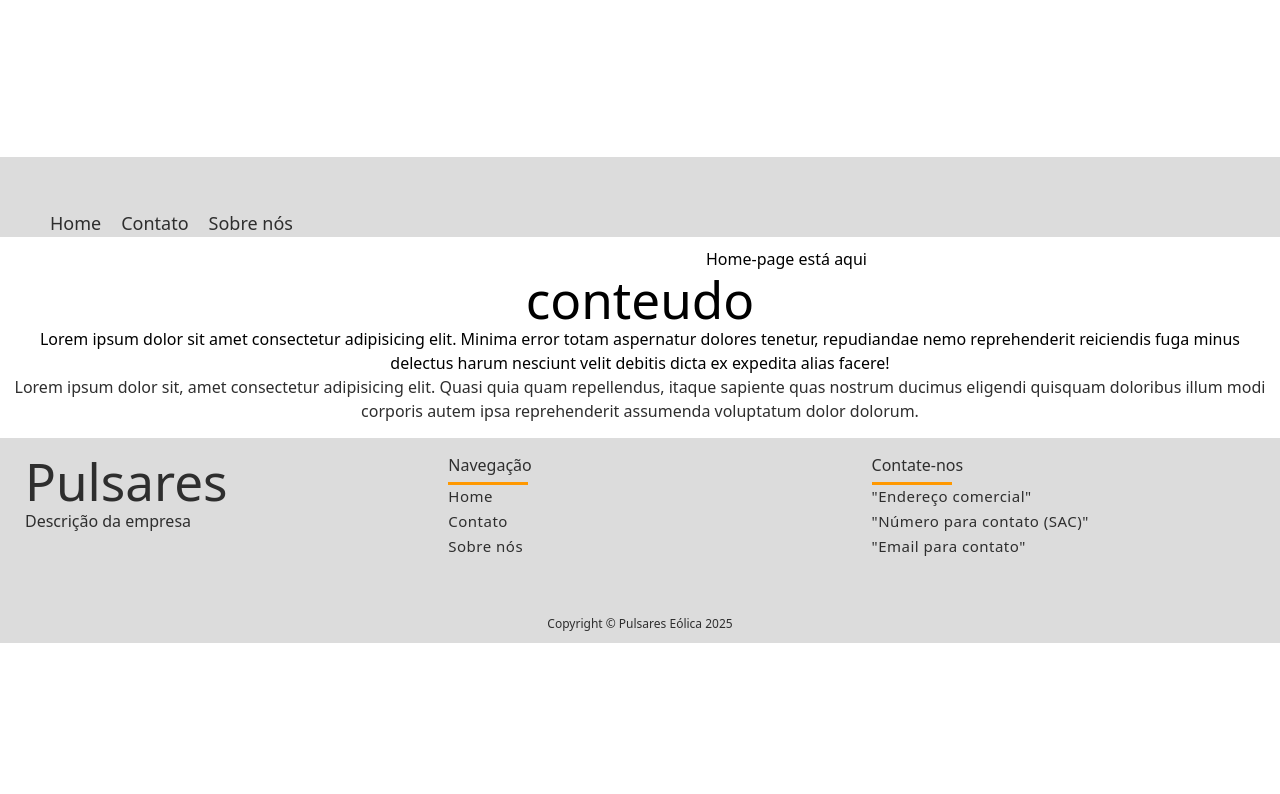
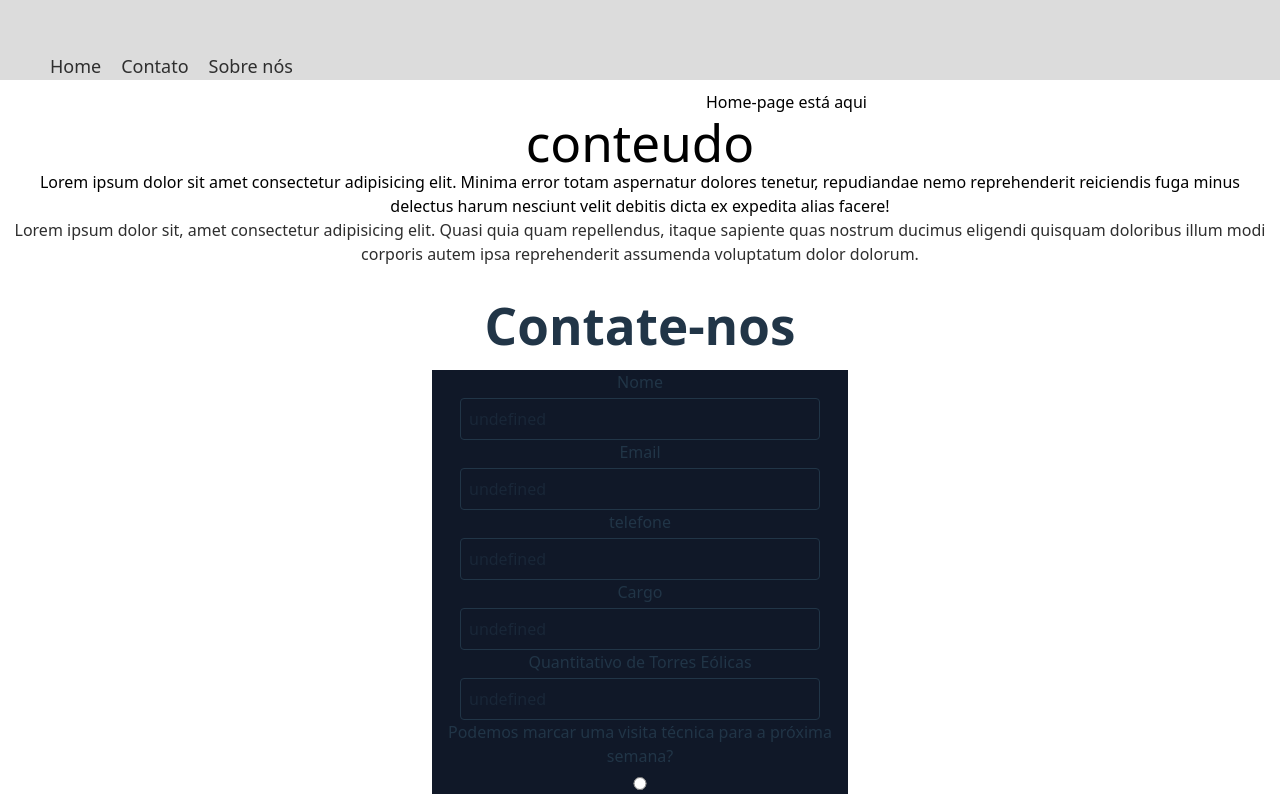
Before and after one commit to iagoponte/LandingPageCompany, a React (Vite) app in the folder frontend/: page / in a window 1280 px wide. Shown: the top 794 px of the page. Built offline with nearby package versions, Linux system fonts and the light colour scheme.

Commit message:
INIT: form component & pages

```diff
--- a/frontend/package.json
+++ b/frontend/package.json
@@ -14,6 +14,7 @@
     "axios": "^1.8.4",
     "react": "^19.0.0",
     "react-dom": "^19.0.0",
+    "react-hook-form": "^7.56.2",
     "tailwindcss": "^4.1.5"
   },
   "devDependencies": {
--- a/frontend/src/App.jsx
+++ b/frontend/src/App.jsx
@@ -1,9 +1,10 @@
 import { useState } from 'react'
 import reactLogo from './assets/react.svg'
 import viteLogo from '/vite.svg'
-import { Home } from './pages/home/home'
+import { Home } from './pages/Home/home'
 import { Navbar } from './layout/navbar/navbar'
 import { Footer } from './layout/Footer/footer'
+import { ContactUs } from './pages/ContactUs/contactUs'
 import './App.css'
 
 function App() {
@@ -12,6 +13,7 @@ function App() {
     <>
       <Navbar/>
       <Home/>
+      <ContactUs/>
       <Footer/>
     </>
   )
--- /dev/null
+++ b/frontend/src/components/Form/form.jsx
@@ -0,0 +1,37 @@
+import React from "react";
+import { useForm } from "react-hook-form"
+
+
+export const Form = ({fields, onSubmit}) => {
+    const {
+        register,
+        handleSubmit,
+        watch,
+        formState: { errors },
+    } = useForm()
+
+    return (
+        <form onSubmit={handleSubmit(onSubmit)} className="bg-gray-900">
+            {fields.map((field) => (
+                <div key={field.name}>
+                    <label className="block mb-1">{field.label}</label>
+                    <input {...register(field.name, field.validation)}
+                    type={field.type || "undefined"}
+                    placeholder={field.placeholder || "undefined"}
+                    className="border p-2 rounded w-90"
+                    />
+                    <br/>
+                    {errors[field.name] && (
+                        <span className="text-red-500 text-sm">
+                            {errors[field.name].message || "This field is required"}
+                        </span>
+                    )}
+                </div>
+            ))}
+            <button type="submit" className="bg-gray-500 text-white px-4 rounded hover:bg-gray-900">
+                Submit
+            </button>
+        </form>
+    )
+
+}
--- /dev/null
+++ b/frontend/src/pages/ContactUs/contactUs.jsx
@@ -0,0 +1,82 @@
+import React from "react";
+import { Form } from "../../components/Form/form";
+
+export const ContactUs = () => {
+    const contactFields = [
+        {
+            name: "Nome",
+            label: "Nome",
+            placeHolder: "Insira o seu nome",
+            validation: {required: "Nome é requerido"},
+        },
+        {
+            name: "E-mail",
+            label: "Email",
+            placeHolder: "seumelhoremail@gmail.com",
+            type: "email",
+            validation: {
+                required: "Email é requerido",
+                pattern: {
+                    value: /^\S+@\S+$/i,
+                    message: "Formato de email inválido"
+                },
+            },
+        },
+        {
+            name: "Telefone",
+            label: "telefone",
+            placeHolder: "Insira seu telefone para contato",
+            type: "tel",
+            validation: {
+                required: "Número de telefone é requerido",
+                pattern: {
+                    value: /^\(?\d{2}\)?[\s-]?\d{4,5}[-]?\d{4}$/,
+                    message: "Número de telefone inválido"
+                },
+            },
+        },
+        {
+            name: "cargo",
+            label: "Cargo",
+            placeHolder: "Insira o seu cargo atual",
+            validation: {required: "Cargo é requerido"}
+        },
+        {
+            name: "tower_quantity",
+            label: "Quantitativo de Torres Eólicas",
+            type: "select",
+            options: [
+              { value: "Até 5", label: "Até 5" },
+              { value: "Entre 5 e 30", label: "Entre 5 e 30" },
+              { value: "Mais de 30", label: "Mais de 30" },
+            ],
+            validation: {
+              required: "Por favor, selecione a quantidade de torres",
+            },
+        },
+        {
+            name: "visit_permission",
+            label: "Podemos marcar uma visita técnica para a próxima semana?",
+            type: "radio",
+            options: [
+              { value: "yes", label: "Sim" },
+              { value: "no", label: "Não, podemos marcar para os próximos 15 dias" },
+            ],
+            validation: {
+              required: "Por favor, selecione uma opção",
+            },
+        },
+    ];
+
+    const handleFormSubmit = (data) => {
+        //estruturar a requisição do back.
+        console.log('Form data:', data)
+    }
+
+    return (
+        <div className="p-4 max-w-md mx-auto">
+            <h1 className="text-2x1 font-bold mb-4">Contate-nos</h1>
+            <Form fields={contactFields} onSubmit={handleFormSubmit}/>
+        </div>
+    )
+}
```
Also changed, not shown: 1 other file (tests, documents, lock files or other folders).
